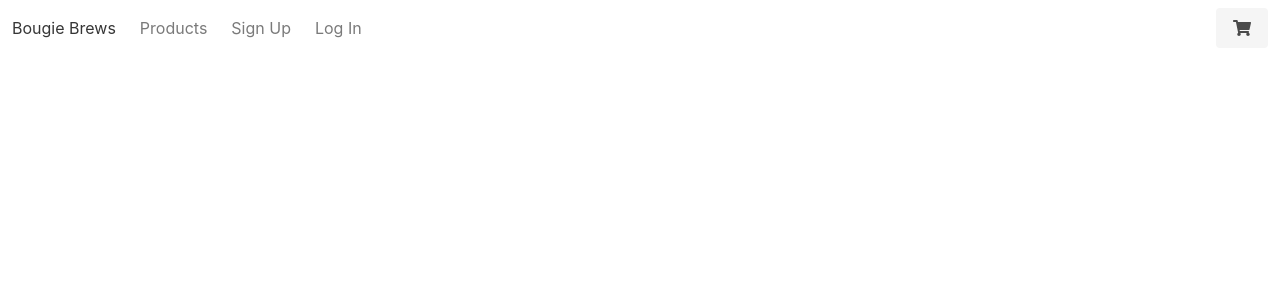
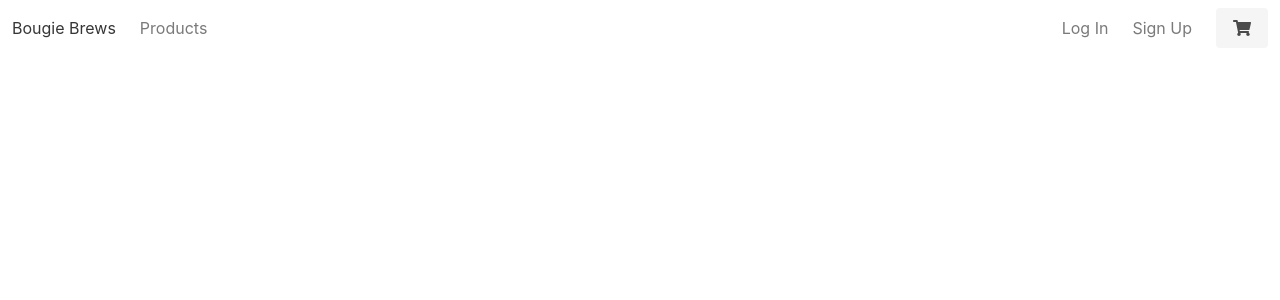
Before and after one commit to 1904-cpu-projects/partyParrots, a React app: page /#/ in a window 1280 px wide. Shown: the top 300 px of the page. Built offline with nearby package versions, Linux system fonts and the light colour scheme; no server answers.

Commit message:
Moved login and signup buttons.

```diff
--- a/src/components/Nav/NavDumb.js
+++ b/src/components/Nav/NavDumb.js
@@ -26,18 +26,18 @@ function Nav({ loggedIn, logout }) {
             <Link to="/products" className="navbar-item has-text-grey">
               Products
             </Link>
+          </div>
+          <div className="navbar-end">
+            {!loggedIn && (
+              <Link to="/login" className="navbar-item has-text-grey">
+                Log In
+              </Link>
+            )}
             {!loggedIn && (
               <Link to="/signup" className="navbar-item has-text-grey">
                 Sign Up
               </Link>
             )}
-            {!loggedIn && (
-              <Link to="/login" className="navbar-item has-text-grey">
-                Log In
-              </Link>
-            )}
-          </div>
-          <div className="navbar-end">
             {loggedIn && (
               <div className="navbar-item">
                 <button
```
